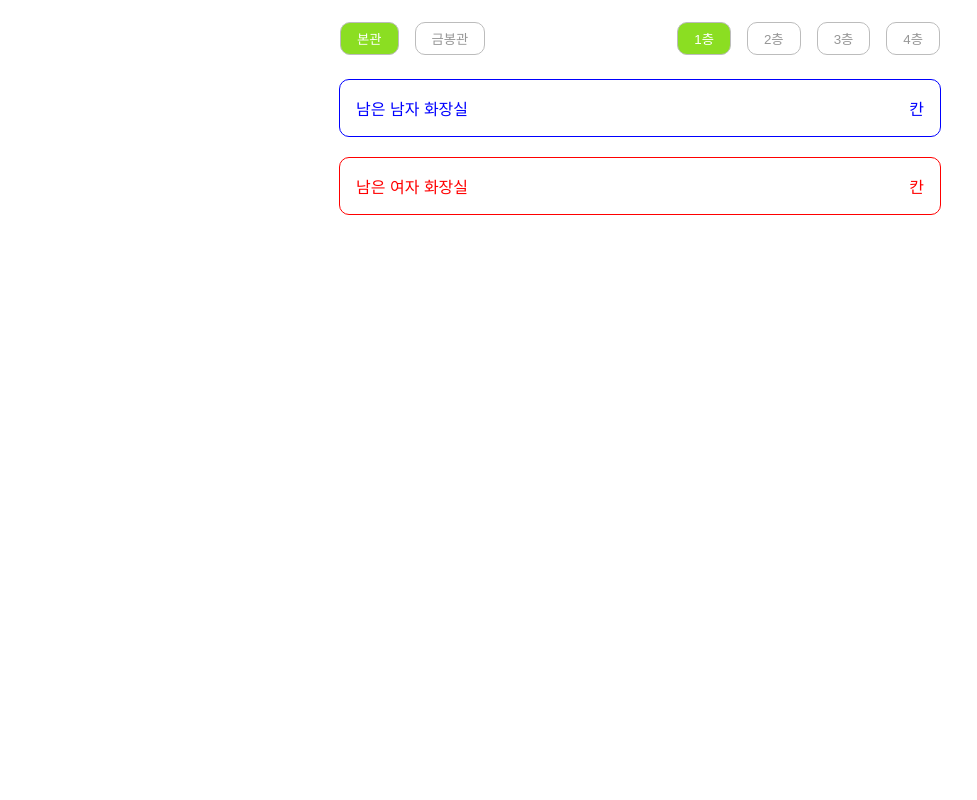
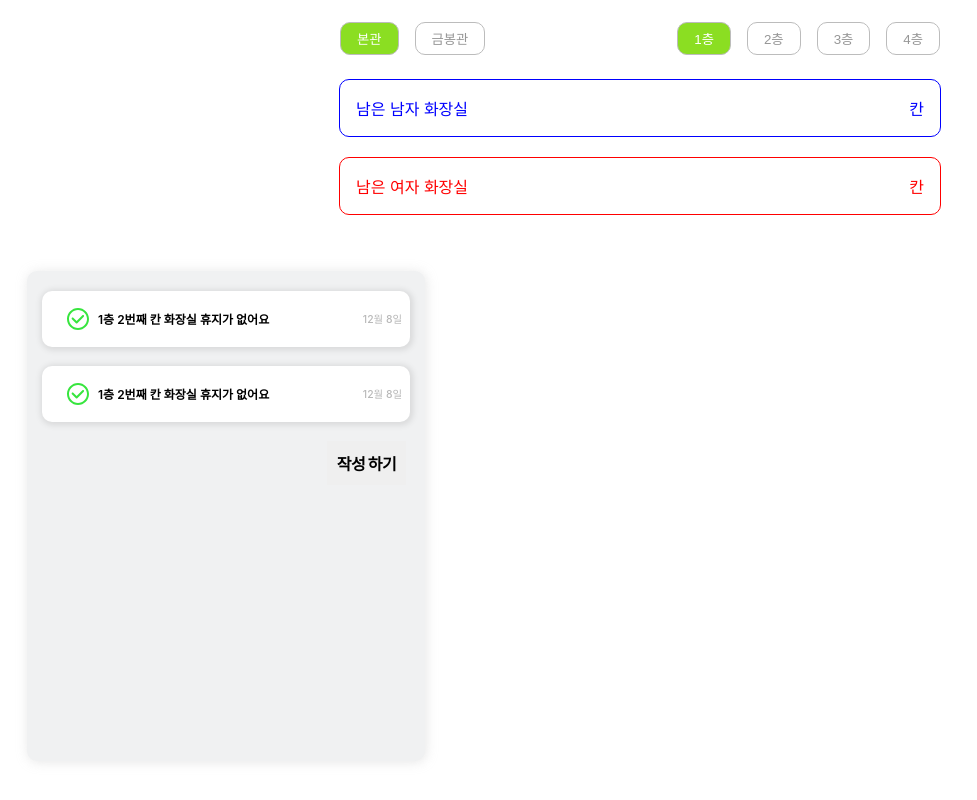
Before and after one commit to gjaegyun/CallOfNature-FE, a React (Create React App) app: page / in a window 1280 px wide. Shown: the part 514-1314 px from the top of the page, without its empty margins (0-977 px from the left). Before the commit the page ends 800 px from the top, so only its background shows below. Built offline with nearby package versions, Linux system fonts and the light colour scheme; no server answers.

Commit message:
Add complainModal

```diff
--- a/src/Main.jsx
+++ b/src/Main.jsx
@@ -26,6 +26,8 @@ import MapComponent6 from './img/floor2/MapComponent6';
 import MapComponent7 from './img/floor3/MapComponent7';
 import MapComponent8 from './img/floor4/MapComponent8';
 
+import CheckBox from './svg/CheckBox';
+
 import * as S from './style';
 
 function Main() {
@@ -35,6 +37,7 @@ function Main() {
     const [selectedLocation, setSelectedLocation] = useState('main');
 
     const [showModal, setShowModal] = useState(false);
+    const [showComplainModal, setShowComplainModal] = useState(false);
 
     const [name, setName] = useState();
     const [datas, setDatas] = useState();
@@ -60,6 +63,7 @@ function Main() {
 
     useEffect(() => {
         mealApi();
+        ComplainApi();
     },[])
 
     useEffect(() => {
@@ -163,7 +167,20 @@ function Main() {
         })
     }
 
+    const ComplainApi = () => {
+        const URL = `https://port-0-wapoo-2rrqq2blmorf3pd.sel5.cloudtype.app/complain`;
+        axios.get(URL)
+            .then((response) => {
+                console.log(response);
+            })
+            .catch((error) => {
+                console.log(error);
+            })
+    }
 
+    const PostComplain = () => {
+        const URL = `https://port-0-wapoo-2rrqq2blmorf3pd.sel5.cloudtype.app/complain`;
+    }
 
     const parseMenu = (menuString) => {
         const menuArray = menuString.split('<br/>');
@@ -323,7 +340,7 @@ function Main() {
                             <S.MealText onClick={handleMealClick}>
                                 급식
                             </S.MealText>
-                            <S.ComplainText>
+                            <S.ComplainText  onClick={() => setShowComplainModal(true)}>
                                 민원
                             </S.ComplainText>
                         </S.NavText>
@@ -468,6 +485,53 @@ function Main() {
                 </S.ModalBox>
             </S.ModalContent>
             </S.Modal>
+
+
+            <S.ComplainBox>
+                <S.ComplainGrayBox>
+                    <S.ComplainContent>
+                        <S.ComplainTextBox>
+                            <S.JustBox>
+                            <CheckBox/>
+                            <S.ComplainBoxText>
+                                1층 2번째 칸 화장실 휴지가 없어요
+                            </S.ComplainBoxText>
+                            </S.JustBox>
+                            <S.CalenderBox>
+                                <S.CalanderText>
+                                    12월 8일
+                                </S.CalanderText>
+                            </S.CalenderBox>
+                        </S.ComplainTextBox>
+                    </S.ComplainContent>
+                    <S.ComplainContent>
+                        <S.ComplainTextBox>
+                            <S.JustBox>
+                            <CheckBox/>
+                            <S.ComplainBoxText>
+                                1층 2번째 칸 화장실 휴지가 없어요
+                            </S.ComplainBoxText>
+                            </S.JustBox>
+
+                            <S.CalenderBox>
+                                <S.CalanderText>
+                                    12월 8일
+                                </S.CalanderText>
+                            </S.CalenderBox>
+
+                        </S.ComplainTextBox>
+                    </S.ComplainContent>
+
+                <S.WriteBox>
+                    <S.ComplainWrite>
+                        <S.WriteText>
+                            작성 하기
+                        </S.WriteText>
+                    </S.ComplainWrite>
+                </S.WriteBox>
+                </S.ComplainGrayBox>
+            </S.ComplainBox>
+
         </>
     );
 }
--- a/src/style.jsx
+++ b/src/style.jsx
@@ -473,3 +473,115 @@ export const DangerousIconBox = styled.div`
   justify-content: center;
   align-items: center;
 `
+
+export const ComplainBox = styled.div`
+  display: flex;
+  justify-content: center;
+  align-items: center;
+  width: 27.25rem;
+  height: 37.625rem;
+  flex-shrink: 0;
+  fill: #fff;
+  filter: drop-shadow(1px 1px 6px rgba(172, 172, 172, 0.30));
+  position: relative;
+`
+
+export const ComplainGrayBox = styled.div`
+  display: flex;
+  flex-direction: column;
+  align-items: center;
+  justify-content: flex-start;
+  width: 24.875rem;
+  height: 29.375rem;
+  overflow-y: auto;
+  flex-shrink: 0;
+  border-radius: 0.625rem;
+  background: #F0F1F2;
+  gap: 1.2rem;
+  padding-top: 1.2rem;
+  position: relative;
+`
+
+export const ComplainContent = styled.div`
+  display: flex;
+  justify-content: flex-start;
+  padding-left: 1rem;
+  width: 22rem;
+  height: 3.5rem;
+  flex-shrink: 0;
+  border-radius: 0.625rem;
+  background: #fff;
+  box-shadow: 1px 1px 6px 2px rgba(0, 0, 0, 0.10);
+`
+
+export const ComplainTextBox = styled.div`
+  display: flex;
+  align-items: center;
+  justify-content: space-between;
+  width: 100%;
+  padding: 0 0.5rem;
+`
+
+export const ComplainBoxText = styled.p`
+  color: #000;
+  text-align: center;
+  font-family: Inter;
+  font-size: 0.75rem;
+  font-style: normal;
+  font-weight: 600;
+  line-height: normal;
+  padding: 0;
+  margin: 0;
+`
+
+export const WriteBox = styled.div`
+  width: 22.5rem;
+  display: flex;
+  justify-content: flex-end;
+  background: #F0F1F2;
+  position: static;
+  padding-bottom: 1rem;
+`
+
+export const ComplainWrite = styled.button`
+  display: inline-flex;
+  padding: 0.625rem;
+  justify-content: center;
+  align-items: center;
+  gap: 0.625rem;
+  border: none;
+  cursor: pointer;
+`
+
+export const WriteText = styled.p`
+  color: #000;
+  text-align: center;
+  font-family: Inter;
+  font-size: 1rem;
+  font-style: normal;
+  font-weight: 800;
+  line-height: normal;
+  letter-spacing: -0.04rem;
+  margin: 0;
+`
+
+export const CalanderText = styled.p`
+  color: #B8B8B8;
+  text-align: center;
+  font-family: Inter;
+  font-size: 0.65rem;
+  font-style: normal;
+  font-weight: 500;
+  line-height: normal;
+`
+
+export const CalenderBox = styled.div`
+  display: flex;
+  flex-shrink: 0;
+`
+
+export const JustBox = styled.div`
+  display: flex;
+  gap: 0.5rem;
+  align-items: center;
+`
--- /dev/null
+++ b/src/svg/CheckBox.jsx
@@ -0,0 +1,22 @@
+const CheckBox = () => (
+    <svg
+        xmlns="http://www.w3.org/2000/svg"
+        width="1.5rem"
+        height="1.5rem"
+        viewBox="0 0 24 24"
+        fill="none"
+    >
+        <path
+            d="M17.8086 9.70558C18.1983 9.31421 18.1969 8.68105 17.8056 8.29137C17.4142 7.90169 16.781 7.90305 16.3913 8.29442L10.6215 14.0892L7.30211 10.816C6.90886 10.4283 6.27571 10.4327 5.88793 10.8259C5.50015 11.2192 5.50459 11.8524 5.89784 12.2401L9.92581 16.212C10.3177 16.5985 10.9482 16.5956 11.3366 16.2056L17.8086 9.70558Z"
+            fill="#37E53E"
+        />
+        <path
+            fill-rule="evenodd"
+            clip-rule="evenodd"
+            d="M12 1C5.92487 1 1 5.92487 1 12C1 18.0751 5.92487 23 12 23C18.0751 23 23 18.0751 23 12C23 5.92487 18.0751 1 12 1ZM3 12C3 7.02944 7.02944 3 12 3C16.9706 3 21 7.02944 21 12C21 16.9706 16.9706 21 12 21C7.02944 21 3 16.9706 3 12Z"
+            fill="#37E53E"
+        />
+    </svg>
+)
+
+export default CheckBox;
```
Also changed, not shown: src/svg/Complain.jsx (added, +68 -0 lines).
